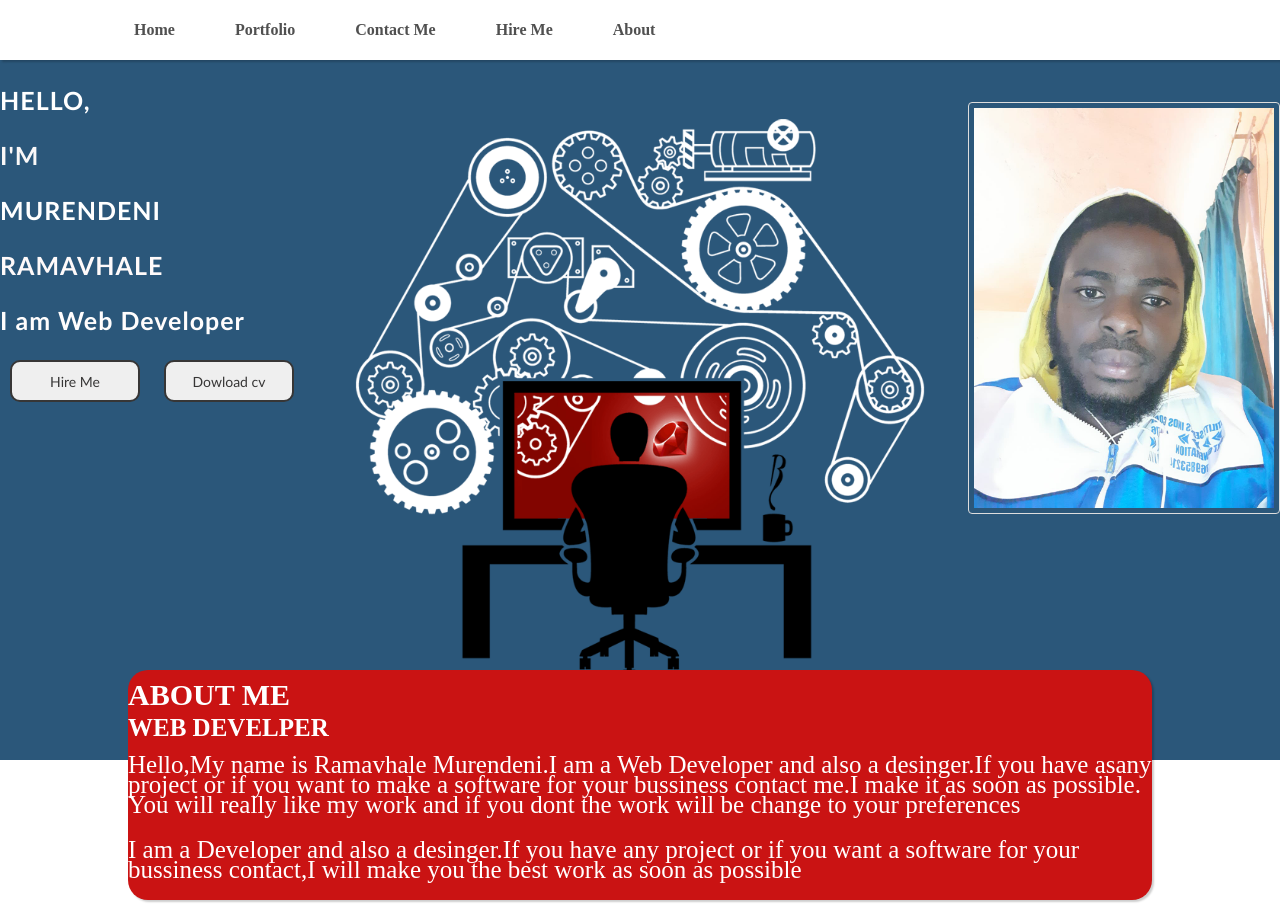
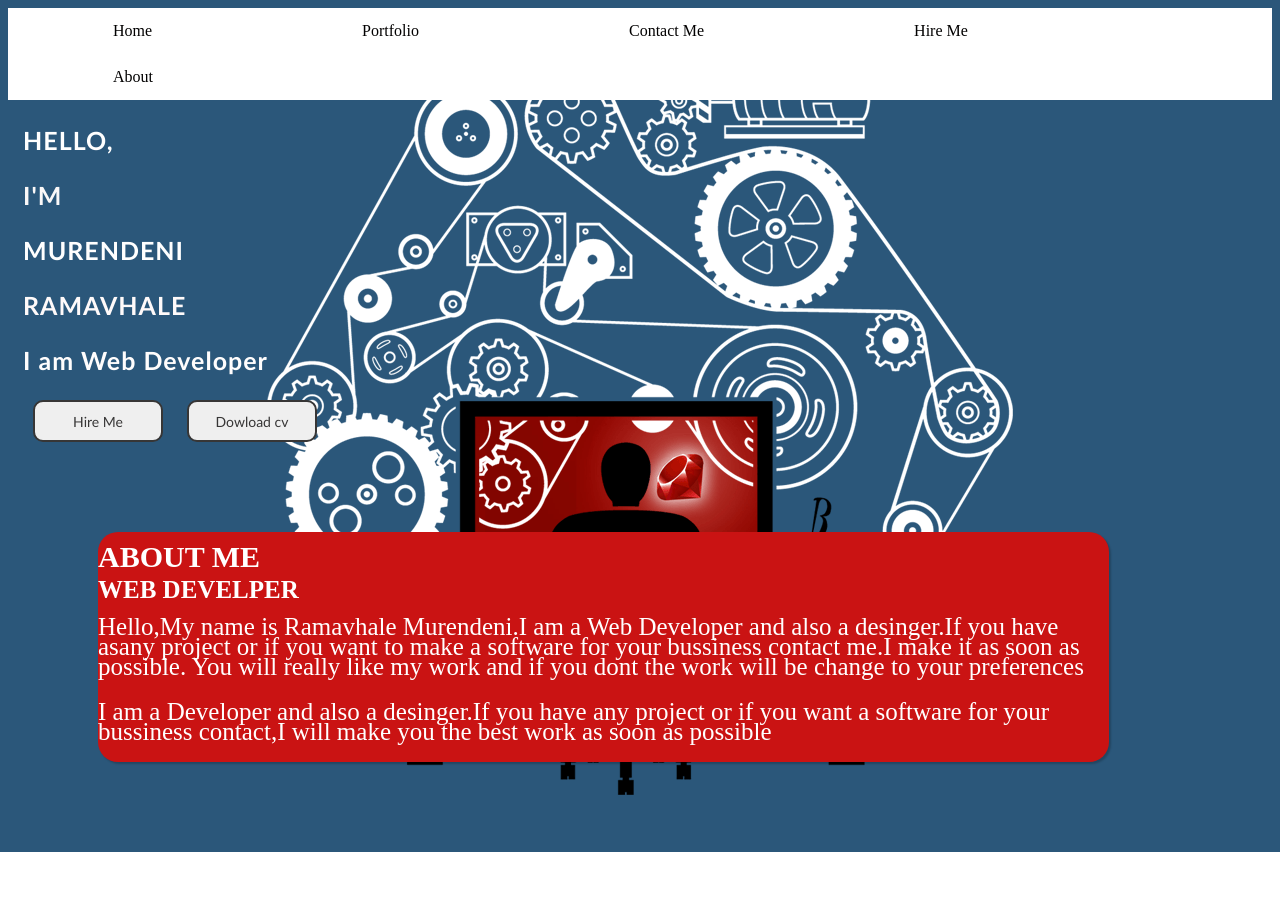
Before and after one commit to Expolearn/ramavhale.github.io, a plain HTML site: page about.html in a window 1280 px wide. After the commit the page ends 852 px from the top, so only its background shows below. Drawn offline with Linux system fonts and the light colour scheme.

Commit message:
latest
new thin

```diff
--- a/about.html
+++ b/about.html
@@ -1,18 +1,22 @@
 <!DOCTYPE html>
 <html lang="en">
+
 <head>
     <meta charset="UTF-8">
     <meta http-equiv="X-UA-Compatible" content="IE=edge">
     <meta name="viewport" content="width=device-width, initial-scale=1.0">
-    <title>ABOUT ME</title>
-    <link rel="stylesheet" type="text/css"  href="atyle1.css">
+    <title>Ramavhaleabout</title>
+    <link rel="stylesheet" href="atyle1.css">
+    <meta name="viewport" content="width=device-width, initial-scale=1.0">
 </head>
+
 <body>
 
-    <section>
-<!--navigation-->
-<nav>
-    <!--menu-->
+    <div class="img">
+
+    </div>
+
+    <div class="nav-box">
         <ul>
             <li><a href="index.html">Home</a></li>
             <li><a href="Portfolio.html">Portfolio</a></li>
@@ -20,8 +24,8 @@
             <li><a href="Hireme.html">Hire Me</a></li>
             <li><a href="about.html">About</a></li>
         </ul>
+    </div>
 
-</nav>
     <!---text---->
     <div class="text-conatiner">
         <p>HELLO,</p>
@@ -33,10 +37,7 @@
         <button class="hire-btn">Dowload cv</button>
 
     </div>
-  <!---model-->
-  <img src="images/thin.jpg" class="prof-pic" alt="model">
 
-    </section>
     <!--about -- section-->
     <div class="about-container">
 
@@ -45,16 +46,14 @@
         <div class="GFG">
             <p>ABOUT ME</p>
             <p>WEB DEVELPER</p>
-            <p>Hello,My name is Ramavhale Murendeni.I am a Web Developer and also a desinger.If you have asany
-                project or if you want to make a software for your bussiness contact me.I make it as soon as possible.
-                You will really like my work and if you dont the work will be change to your preferences</p>
-            <p>I am a Developer and also a desinger.If you have any project or if you want a software for your bussiness
-                contact,I will make you the best work as soon as possible </p>
+            <p>Hello,My name is Ramavhale Murendeni.I am a Web Developer and also a desinger.If you have asany project or if you want to make a software for your bussiness contact me.I make it as soon as possible. You will really like my work and if you
+                dont the work will be change to your preferences</p>
+            <p>I am a Developer and also a desinger.If you have any project or if you want a software for your bussiness contact,I will make you the best work as soon as possible </p>
 
 
-        </div>
         </div>
 
 
 </body>
+
 </html>
--- a/atyle1.css
+++ b/atyle1.css
@@ -1,87 +1,77 @@
-body{
-    background-attachment: #f6f5f5;
-    margin: 0px;
-    padding: 0px;
-}
-ul{
-    list-style: none;
-}
-img {
-    border: 1px solid #ddd;
-    border-radius: 4px;
-    padding: 5px;
-    width: 300px;
-    display: block;
-    margin-left: auto;
-    position: relative;
-    top:-300px;
-
-  }
-a{
-    text-decoration:none;
-}
-section{
-    width: 100%;
-    height: 95vh;
-    background-image: url(./images/imghh.png) ;
-    background-repeat: no-repeat;
-    background-size: cover;
-}
-nav{
-    display: flex;
-    justify-content: space-between;
-    align-items: center;
-    height: 60px;
-    background-color: #ffffff;
-    box-shadow: 2px 2px 2px rgba(0, 0, 0, 0.2);
-    padding: 0px 5%;
-
-}
-nav ul{
-    display: flex;
-}
-nav ul li a{
-    margin: 30px;
-    font-family: myriad pro regular;
-    color: #505050;
-    font-weight: 700;
-
+html {
+    background: url(./images/imghh.png) no-repeat center center fixed;
 }
 
-.active{
+.nav-box li a {
+    padding: 14px 105px;
+}
+
+ul {
+    list-style-type: none;
+    margin: 0;
+    padding: 0;
+    overflow: hidden;
+    background-color: rgb(255, 255, 255);
+}
+
+li {
+    float: left;
+}
+
+li a {
+    display: block;
+    color: rgb(2, 1, 1);
+    text-align: center;
+    padding: 14px 16px;
+    text-decoration: none;
+}
+
+li a:hover {
+    background-color: rgb(82, 40, 40);
+}
+
+.active {
     font-weight: bold;
     color: #2d2a2a;
+}
 
+.text-conatiner {
+    margin: 15px;
 }
-.text-conatiner p:nth-child(1){
+
+.text-conatiner p:nth-child(1) {
     font-family: calibri;
     font-weight: bold;
     letter-spacing: 1px;
     color: #ffffff;
     font-size: 25px;
 }
-.text-conatiner p:nth-child(2){
+
+.text-conatiner p:nth-child(2) {
     font-family: calibri;
     font-weight: bold;
     letter-spacing: 1px;
     color: #faf8f8;
     font-size: 25px;
 }
-.text-conatiner p:nth-child(3){
+
+.text-conatiner p:nth-child(3) {
     font-family: calibri;
     font-weight: bold;
     letter-spacing: 1px;
     color: #ffffff;
     font-size: 25px;
 }
-.text-conatiner p:nth-child(4){
+
+.text-conatiner p:nth-child(4) {
     font-family: calibri;
     font-weight: bold;
     letter-spacing: 1px;
     color: #fffafa;
     font-size: 25px;
 }
-.text-conatiner p:nth-child(5){
+
+.text-conatiner p:nth-child(5) {
     font-family: calibri;
     font-weight: bold;
     letter-spacing: 1px;
@@ -89,7 +79,7 @@ nav ul li a{
     font-size: 25px;
 }
 
-.text-conatiner button{
+.text-conatiner button {
     width: 130px;
     height: 42px;
     border-radius: 10px;
@@ -98,80 +88,86 @@ nav ul li a{
     outline: none;
     margin: 0px 10px;
 }
-.hire-btn{
+
+.hire-btn {
+    cursor: pointer;
     border: 2px solid #373636;
     color: #373636;
 }
-.down-cv{
+
+.down-cv {
+    cursor: pointer;
     background-color: #0b0b0b;
     color: #ffffff;
     border: none;
 }
-button:active{
-    transform:scale(1.1) ;
+
+button:active {
+    transform: scale(1.1);
 }
-.model{
+
+.model {
     height: 560px;
     position: absolute;
     bottom: 0px;
     left: 70%;
     transform: translateX(-70%);
+}
 
-}
-.about-container{
+.about-container {
     width: 80%;
     height: 230px;
     background-color: #ca1313;
     border-radius: 20px;
-    box-shadow:2px 2px 2px rgba(0, 0, 0, 0.2) ;
+    box-shadow: 2px 2px 2px rgba(0, 0, 0, 0.2);
     display: flex;
-    margin: -7% auto 20px auto;
+    margin: 90px;
     position: relative;
     justify-content: space-evenly;
     align-items: center;
+}
 
+.about-container img {
+    height: 5px;
 }
-.about-container img{
-    height: 5px;
 
+.about-text {
+    width: 50px;
 }
-.about-text{
-    width: 50px;
 
-}
-.GFG p:nth-child(1){
+.GFG p:nth-child(1) {
     color: #ffffff;
     font-family: myriad pro;
     font-weight: bold;
     font-size: 30px;
     line-height: 0px;
+}
 
-}
-.GFG p:nth-child(2){
+.GFG p:nth-child(2) {
     color: #ffffff;
     font-size: 25px;
     font-family: myriad pro;
     font-weight: bold;
     line-height: 5px;
+}
 
-}
-.GFG p:nth-child(3)
-{
-    color: #ffffff;
-    font-size: 25px;
-    font-family: myriad pro;
-    font-weight: lighter;
-    line-height: 20px;
-
-}
-.GFG p:nth-child(4){
+.GFG p:nth-child(3) {
     color: #ffffff;
     font-size: 25px;
     font-family: myriad pro;
     font-weight: lighter;
     line-height: 20px;
 }
-.about-text button{
+
+.GFG p:nth-child(4) {
+    color: #ffffff;
+    font-size: 25px;
+    font-family: myriad pro;
+    font-weight: lighter;
+    line-height: 20px;
+}
+
+.about-text button {
     width: 120px;
     height: 40px;
     color: #ffffff;
@@ -179,3 +175,13 @@ button:active{
     border: none;
     font-family: calibri;
 }
+
+img {
+    border-radius: 4px;
+    padding: 30px;
+    width: 300px;
+    display: block;
+    margin-left: auto;
+    position: relative;
+    top: -300px;
+}
--- a/style.css
+++ b/style.css
@@ -1,9 +1,37 @@
-html{
+html {
     background: url(./images/imghh.png) no-repeat center center fixed;
-
 }
 
-.prof-box{
+.nav-bar a {
+    background-color: aliceblue;
+    padding: 14px 106px;
+}
+
+ul {
+    list-style-type: none;
+    margin: 0;
+    padding: 0;
+    overflow: hidden;
+    background-color: rgb(255, 255, 255);
+}
+
+li {
+    float: left;
+}
+
+li a {
+    display: block;
+    color: rgb(2, 1, 1);
+    text-align: center;
+    padding: 14px 16px;
+    text-decoration: none;
+}
+
+li a:hover {
+    background-color: rgb(82, 40, 40);
+}
+
+.prof-box {
     width: 450px;
     height: 450px;
     background-color: rgb(201, 195, 195);
@@ -24,7 +52,7 @@ html{
     border-radius: 50%;
 }
 
-h1{
+h1 {
     font-weight: 100;
     letter-spacing: 6;
     font-size: 30px;
@@ -35,41 +63,20 @@ p {
     letter-spacing: 1;
 }
 
-.line-break{
+.line-break {
     width: 100;
     margin: 0 auto;
     border-top: 1px solid white;
 }
-.social-icons{
+
+.social-icons {
     font-size: 10px;
 }
-.social-icons a{
+
+.social-icons a {
     color: white;
+}
 
-}
-.social-icons a:hover{
+.social-icons a:hover {
     color: yellow;
 }
-ul {
-    list-style-type: none;
-    margin: 0;
-    padding: 0;
-    overflow: hidden;
-    background-color: #333;
-  }
-
-  li {
-    float: left;
-  }
-
-  li a {
-    display: block;
-    color: white;
-    text-align: center;
-    padding: 14px 16px;
-    text-decoration: none;
-  }
-
-  li a:hover {
-    background-color: #111;
-  }
--- a/style2.css
+++ b/style2.css
@@ -1,15 +1,16 @@
-*{
+* {
     padding: 0;
     margin: 0;
     box-sizing: border-box;
-    font-family: 'Quicksand' , sans-serif;
+    font-family: 'Quicksand', sans-serif;
 }
+
 body {
     width: 100%;
-    height:100vh;
+    height: 100vh;
+}
 
-}
-.container{
+.container {
     position: relative;
     display: flex;
     justify-content: center;
@@ -18,41 +19,47 @@ body {
     height: 100%;
     padding: 20px 100px;
 }
-.container:after{
+
+.container:after {
     content: '';
-    position: absolute ;
+    position: absolute;
     left: 0;
     top: 0;
     width: 100%;
     height: 100%;
-    background:url(./images/imghh.png) no-repeat center ;
+    background: url(./images/imghh.png) no-repeat center;
     background-size: cover;
     z-index: -1;
     filter: blur(50px);
 }
-.contact-box{
+
+.contact-box {
     max-width: 850px;
     display: grid;
-    grid-template-columns: repeat(2 ,1 fr);
+    grid-template-columns: repeat(2, 1 fr);
     justify-content: center;
     align-items: center;
     text-align: center;
     background-color: #fff;
 }
-.right{
+
+.right {
     height: 100%;
     background: url(./images/imghh.png)no-repeat center;
     background-size: cover;
 }
-.left{
+
+.left {
     padding: 25px 40px;
 }
-h2{
+
+h2 {
     position: relative;
     padding-bottom: absolute;
     margin-bottom: 10px;
 }
-h2:after{
+
+h2:after {
     content: '';
     position: absolute;
     left: 04%;
@@ -63,32 +70,41 @@ h2:after{
     border-radius: 2px;
     background-color: #2ecc71;
 }
-.field{
+
+.field {
     width: 50%;
     padding: 0.5rem 1rem;
     outline: none;
     border: 2px solid rgba(0, 0, 0, 0);
-    background-color: rgba(230, 230,230, 230);
+    background-color: rgba(230, 230, 230, 230);
     font-size: 1.1rem;
     margin-bottom: 22px;
     transition: 0.3s;
 }
-.field:hover{
+
+.field:hover {
     background-color: rgba(0, 0, 0, 0.1);
 }
-.field:focus{
+
+.field:focus {
     background-color: #fff;
     border: 2px solid rgba(30, 85, 250, 0.47);
 }
-.area{
+
+.area {
     min-height: 150px;
 }
+
+.nav-box li a {
+    padding: 14px 105px;
+}
+
 ul {
     list-style-type: none;
     margin: 0;
     padding: 0;
     overflow: hidden;
-    background-color: #333;
+    background-color: rgb(255, 255, 255);
 }
 
 li {
@@ -97,12 +113,12 @@ ul {
 
 li a {
     display: block;
-    color: white;
+    color: rgb(0, 0, 0);
     text-align: center;
     padding: 14px 16px;
     text-decoration: none;
 }
 
 li a:hover {
-    background-color: #111;
+    background-color: rgb(82, 40, 40);
 }
--- a/style3.css
+++ b/style3.css
@@ -1,25 +1,27 @@
-*{
+* {
     margin: 0;
     padding: 0;
+}
 
+html {
+    background: url(./images/imghh.png) no-repeat center center fixed;
 }
-html{
-    background: url(./images/imghh.png) no-repeat center center fixed;
 
-}
-.contact-box{
+.contact-box {
     width: 500px;
     background-color: rgb(201, 195, 195);
     box-shadow: 0 0 20px 0 #999;
     top: 50%;
     left: 50%;
-    transform: translate(-50%,-50%);
+    transform: translate(-50%, -50%);
     position: absolute;
 }
-form{
+
+form {
     margin: 35px;
 }
-.input-field{
+
+.input-field {
     width: 400px;
     height: 40px;
     margin-top: 20px;
@@ -29,11 +31,13 @@ form{
     border-radius: 14px;
     outline: none;
 }
-.textarea-field{
+
+.textarea-field {
     height: 150px;
     padding-top: 10px;
 }
-.btn{
+
+.btn {
     border-radius: 20px;
     color: #fff;
     margin-top: 18px;
@@ -43,12 +47,17 @@ form{
     border: none;
     cursor: pointer;
 }
+
+.nav-box ul li a {
+    padding: 14px 105px;
+}
+
 ul {
     list-style-type: none;
     margin: 0;
     padding: 0;
     overflow: hidden;
-    background-color: #333;
+    background-color: rgb(255, 255, 255);
 }
 
 li {
@@ -57,12 +66,12 @@ ul {
 
 li a {
     display: block;
-    color: white;
+    color: rgb(0, 0, 0);
     text-align: center;
     padding: 14px 16px;
     text-decoration: none;
 }
 
 li a:hover {
-    background-color: #111;
+    background-color: rgb(82, 40, 40);
 }
--- a/style4.css
+++ b/style4.css
@@ -1,25 +1,27 @@
-*{
+        * {
             margin: 0;
             padding: 0;
+        }
 
+        html {
+            background: url(./images/imghh.png) no-repeat center center fixed;
         }
-html{
-    background: url(./images/imghh.png) no-repeat center center fixed;
 
-}
-.contact-box{
+        .contact-box {
             width: 500px;
             background-color: rgb(201, 195, 195);
             box-shadow: 0 0 20px 0 #999;
             top: 50%;
             left: 50%;
-    transform: translate(-50%,-50%);
+            transform: translate(-50%, -50%);
             position: absolute;
         }
-form{
+
+        form {
             margin: 35px;
         }
-.input-field{
+
+        .input-field {
             width: 400px;
             height: 40px;
             margin-top: 20px;
@@ -29,11 +31,13 @@ form{
             border-radius: 14px;
             outline: none;
         }
-.textarea-field{
+
+        .textarea-field {
             height: 150px;
             padding-top: 10px;
         }
-.btn{
+
+        .btn {
             border-radius: 20px;
             color: #fff;
             margin-top: 18px;
@@ -43,12 +47,17 @@ form{
             border: none;
             cursor: pointer;
         }
+
+        .nav-box li a {
+            padding: 14px 105px;
+        }
+
         ul {
             list-style-type: none;
             margin: 0;
             padding: 0;
             overflow: hidden;
-    background-color: #333;
+            background-color: rgb(255, 255, 255);
         }
 
         li {
@@ -57,12 +66,12 @@ ul {
 
         li a {
             display: block;
-    color: white;
+            color: rgb(0, 0, 0);
             text-align: center;
             padding: 14px 16px;
             text-decoration: none;
         }
 
         li a:hover {
-    background-color: #111;
+            background-color: rgb(82, 40, 40);
         }
```
Also changed, not shown: Hireme.html (+20 -13 lines), Portfolio.html (+20 -12 lines), contactme.html (+16 -8 lines), index.html (+17 -9 lines), images/dbs.jpeg (added). Lines whose indentation alone changed are shown as unchanged.
